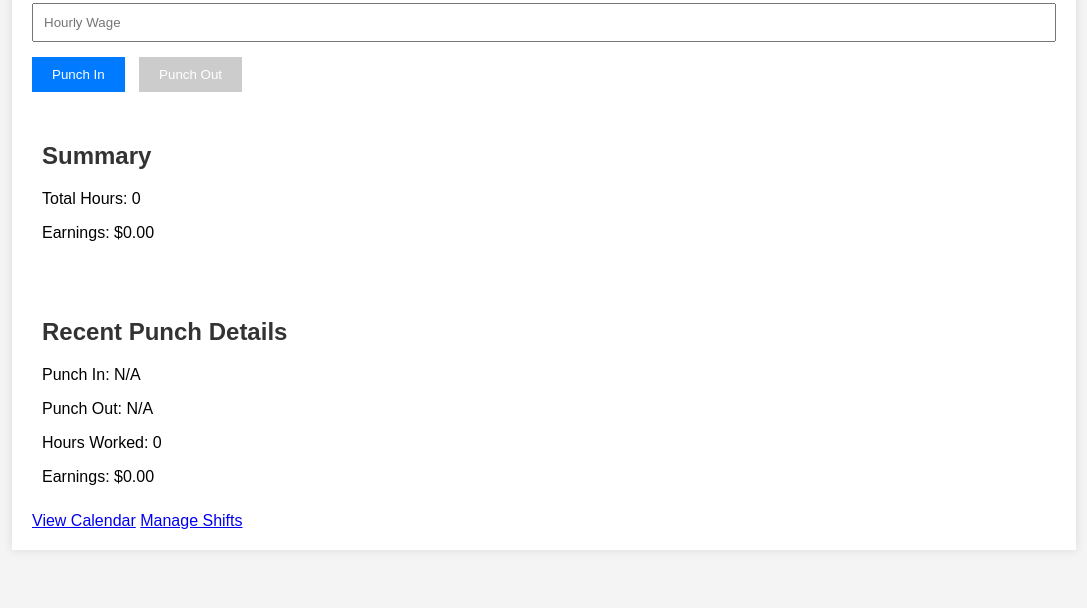
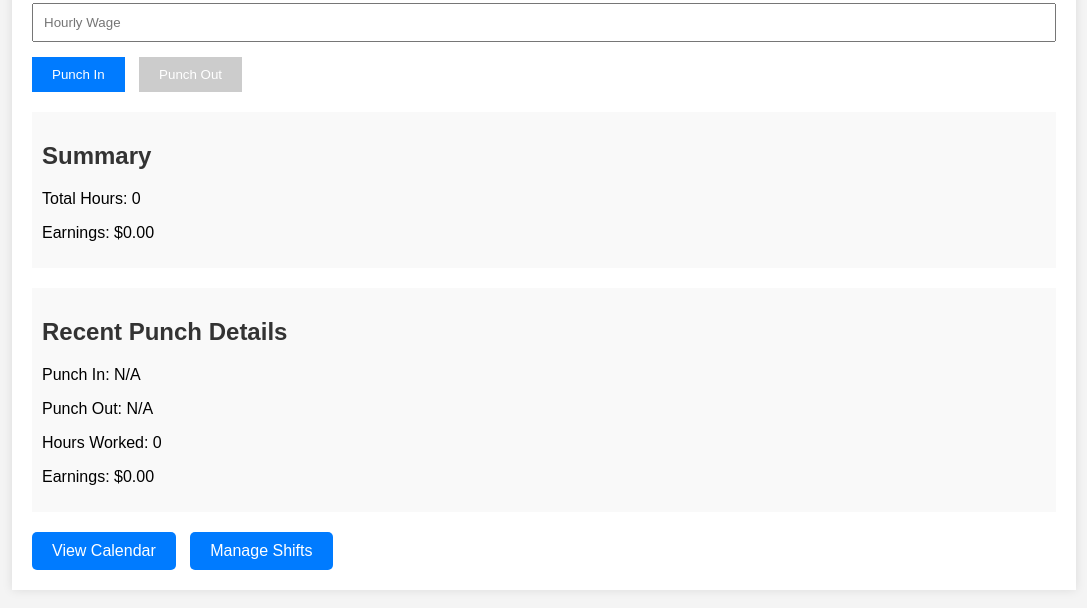
Before and after one commit to lscherub/wht, a plain HTML site: page index.html in a window 1280 px wide. Shown: the part 140-748 px from the top of the page, without its empty margins (96-1183 px from the left). Drawn offline with Linux system fonts and the light colour scheme.

Commit message:
Update styles.css

```diff
--- a/styles.css
+++ b/styles.css
@@ -45,6 +45,20 @@ button:disabled {
 .summary, .recent {
     margin-top: 20px;
     padding: 10px;
-    background: #f9
-      f9f9;
+    background: #f9f9f9;
 }
+
+.navigation a {
+    display: inline-block;
+    margin-top: 20px;
+    padding: 10px 20px;
+    background: #007BFF;
+    color: white;
+    text-decoration: none;
+    border-radius: 5px;
+    margin-right: 10px;
+}
+
+.navigation a:hover {
+    background: #0056b3;
+}
```
